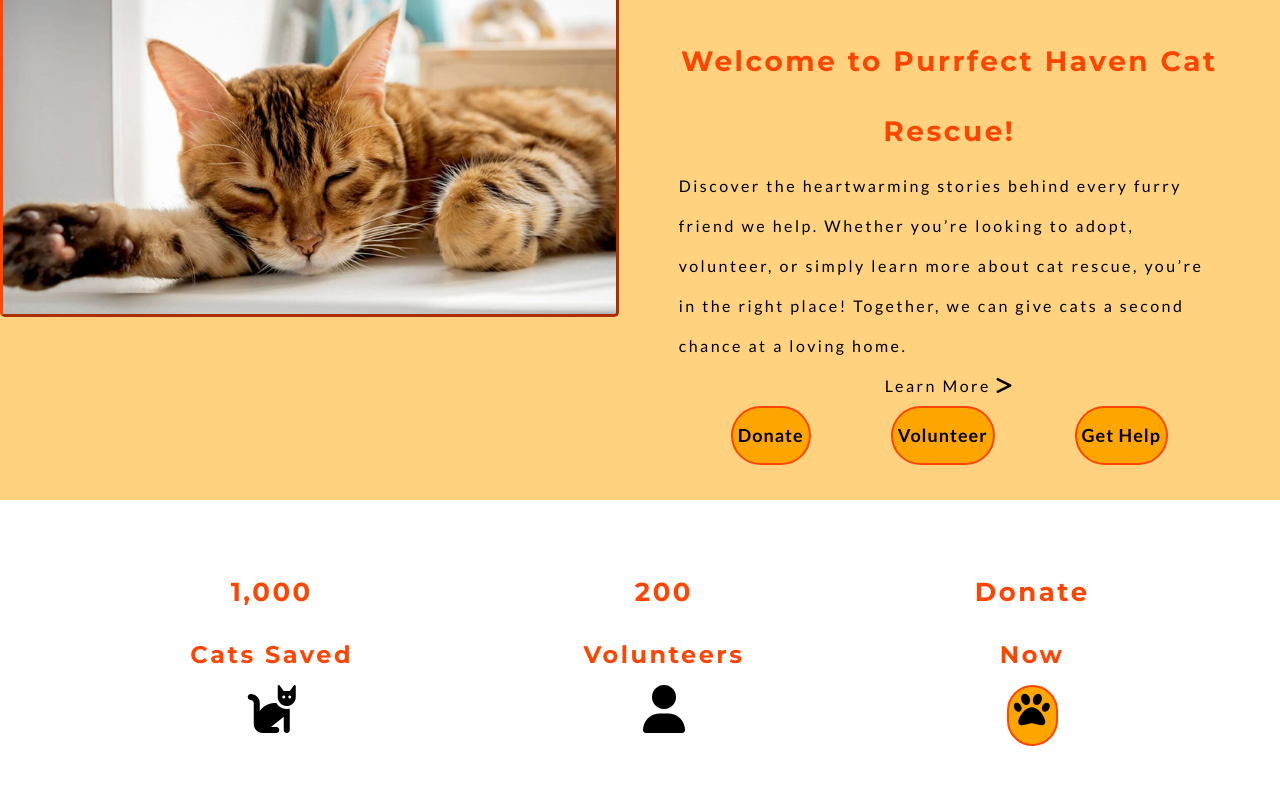
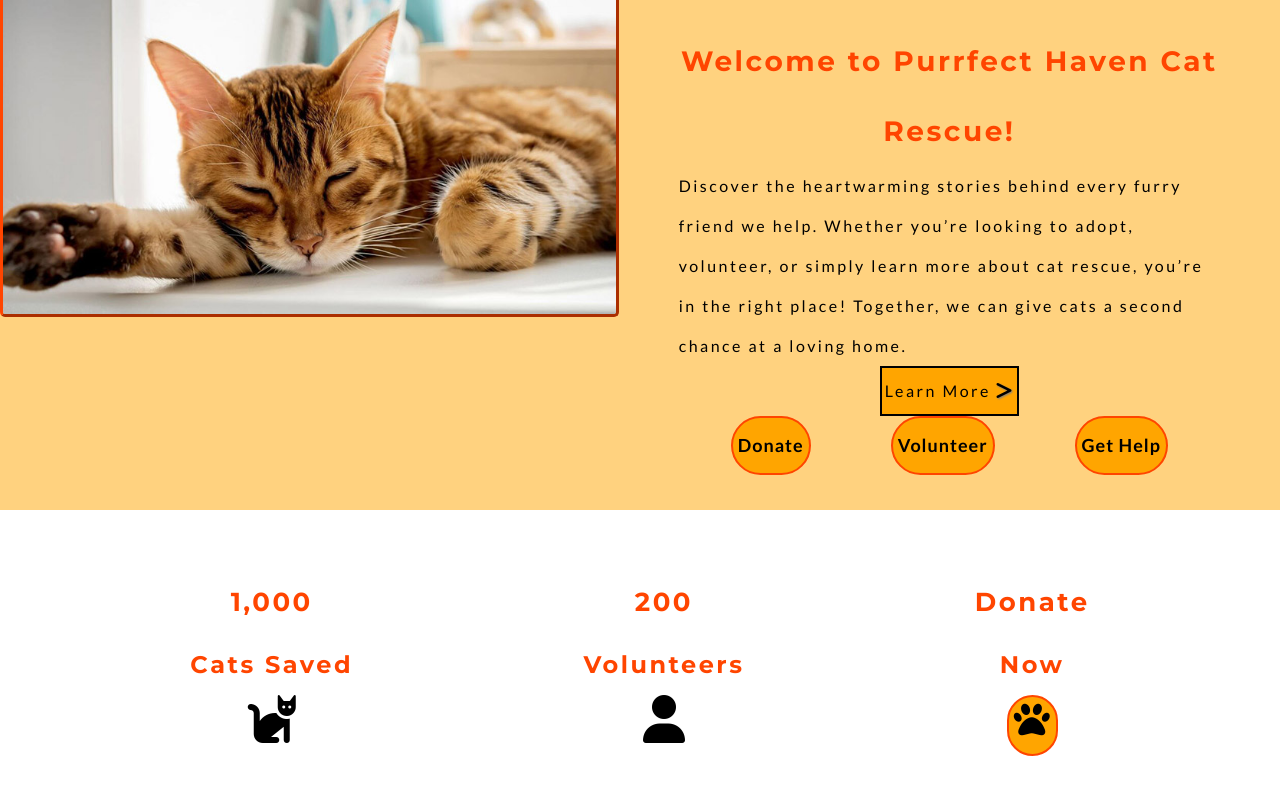
Before and after one commit to kconley99/purrfecthaven, a plain HTML site: page index.html in a window 1280 px wide. Shown: the part 166-956 px from the top of the page. Drawn offline with Linux system fonts and the light colour scheme.

Commit message:
adjusting styles

```diff
--- a/styles.css
+++ b/styles.css
@@ -32,6 +32,10 @@ li, h1, h2, h3 {
     color: orangered;
     letter-spacing: 2.5px;
     line-height: 2.5;
+}
+
+li, a {
+    text-shadow: 1px 1px 2px grey;
 }
 
 article, aside, button, p {
@@ -159,6 +163,17 @@ header img {
     justify-items: center;
     flex: 1 1 50%; /* Take 50% width, grow and shrink as needed */
     margin: 15px 20px;
+}
+
+.intro-content aside {
+    border: 2px solid black;
+    padding: 3px;
+    background-color: orange;
+}
+
+.intro-content aside:hover {
+    color: orangered;
+    cursor: pointer;
 }
 
 /* flex image container / image */
```
